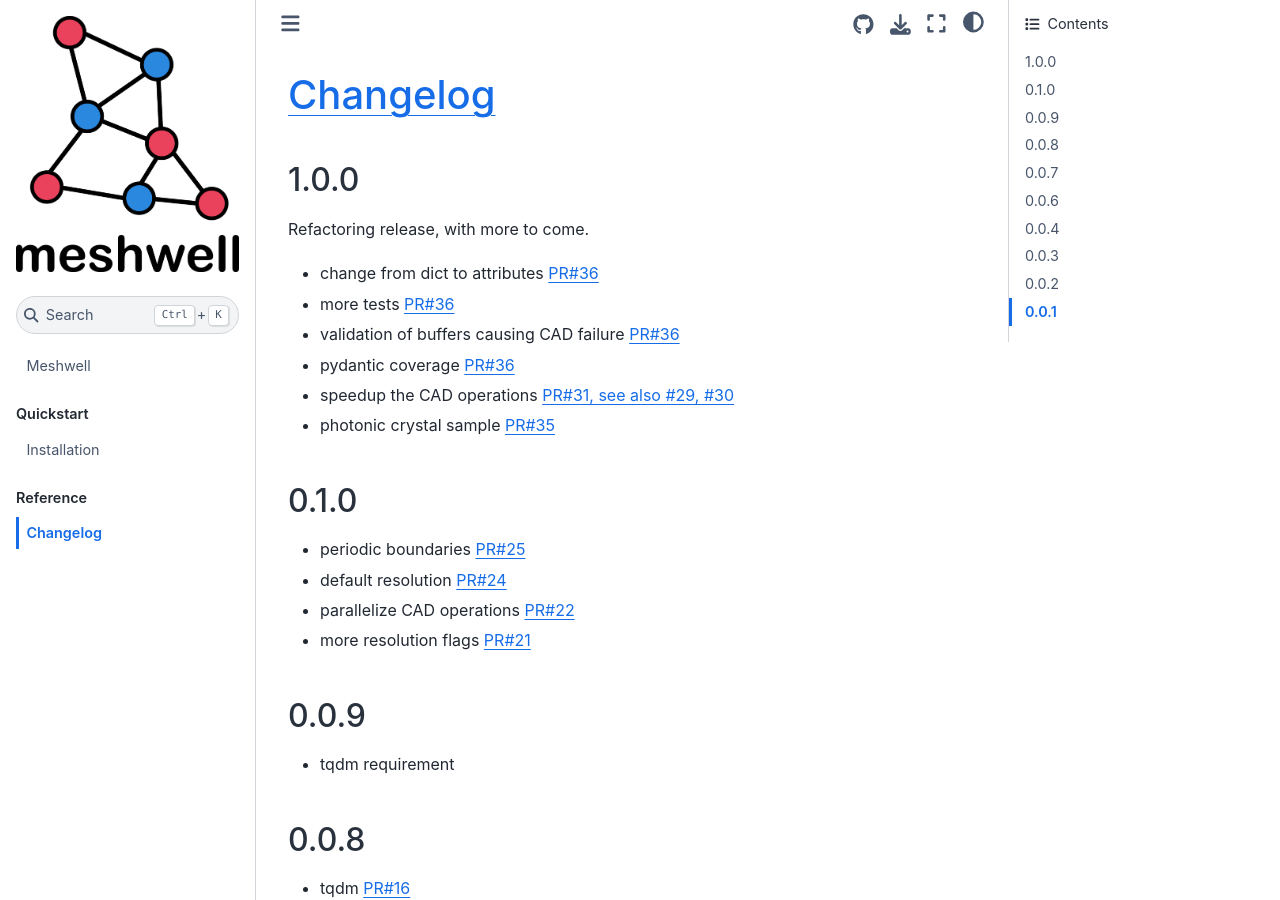
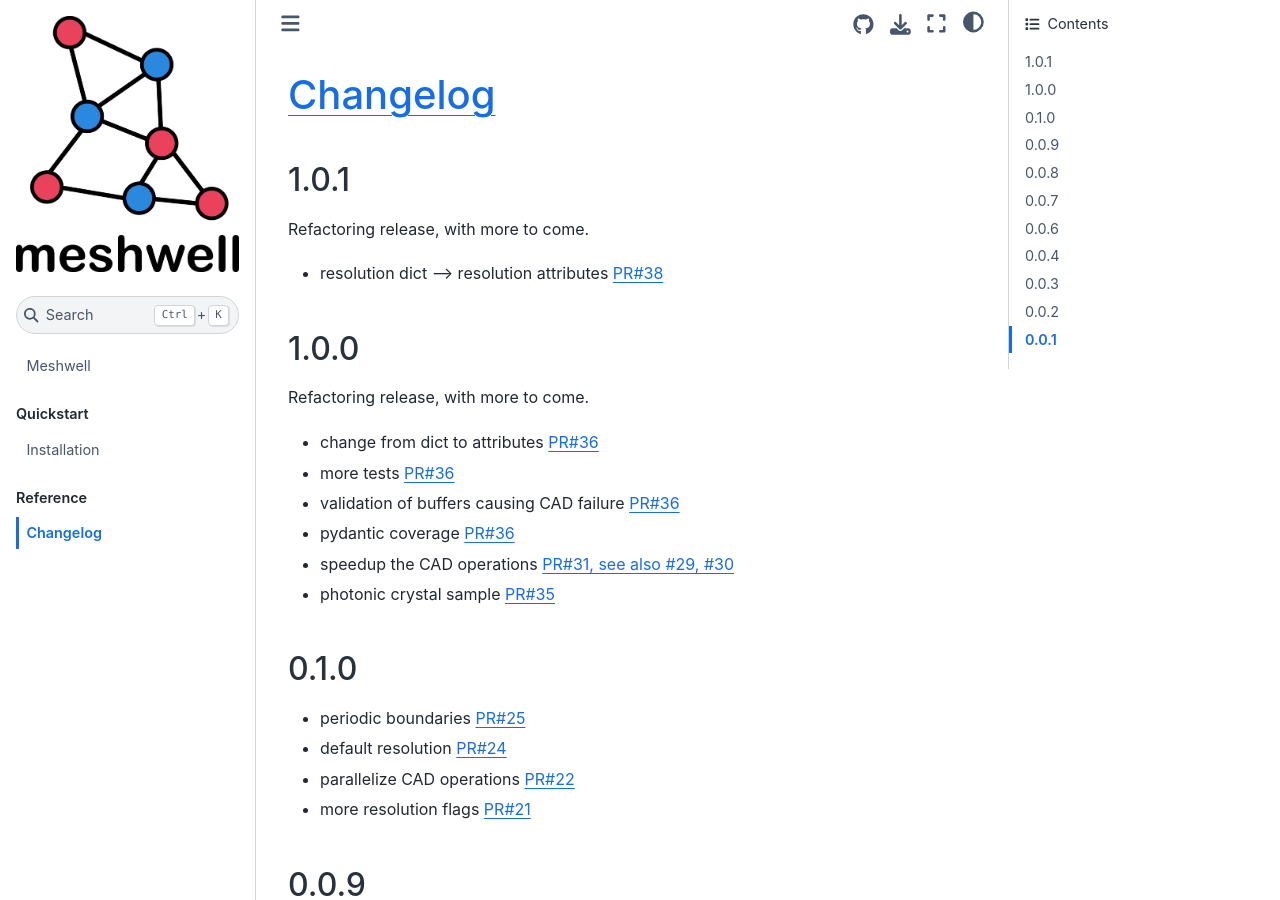
Before and after one commit to simbilod/meshwell, a Jupyter Book: the page built from docs/changelog.md, in a window 1280 px wide and 900 px high. Built offline with Jupyter Book 1.0.4 settings and Sphinx 7.4.7 and the Sphinx Book theme 1.1.4, drawn with Linux system fonts in a browser that asks for light colours; pages that are not in the unit, such as notebooks, are missing from menus.

Commit message:
update version, changelog

```diff
--- a/docs/changelog.md
+++ b/docs/changelog.md
@@ -1,4 +1,10 @@
 # [Changelog](https://keepachangelog.com/en/1.0.0/)
+
+## 1.0.1
+
+Refactoring release, with more to come.
+
+- resolution dict --> resolution attributes [PR#38](https://github.com/simbilod/meshwell/pull/38)
 
 ## 1.0.0
 
--- a/pyproject.toml
+++ b/pyproject.toml
@@ -14,7 +14,7 @@ classifiers = [
 	"Programming Language :: Python :: 3.11",
 	"Operating System :: OS Independent",
 ]
-version="1.0.0"
+version="1.0.1"
 authors = [
     {name = "Simon Bilodeau", email = "sb30@princeton.edu"},
 ]
```
